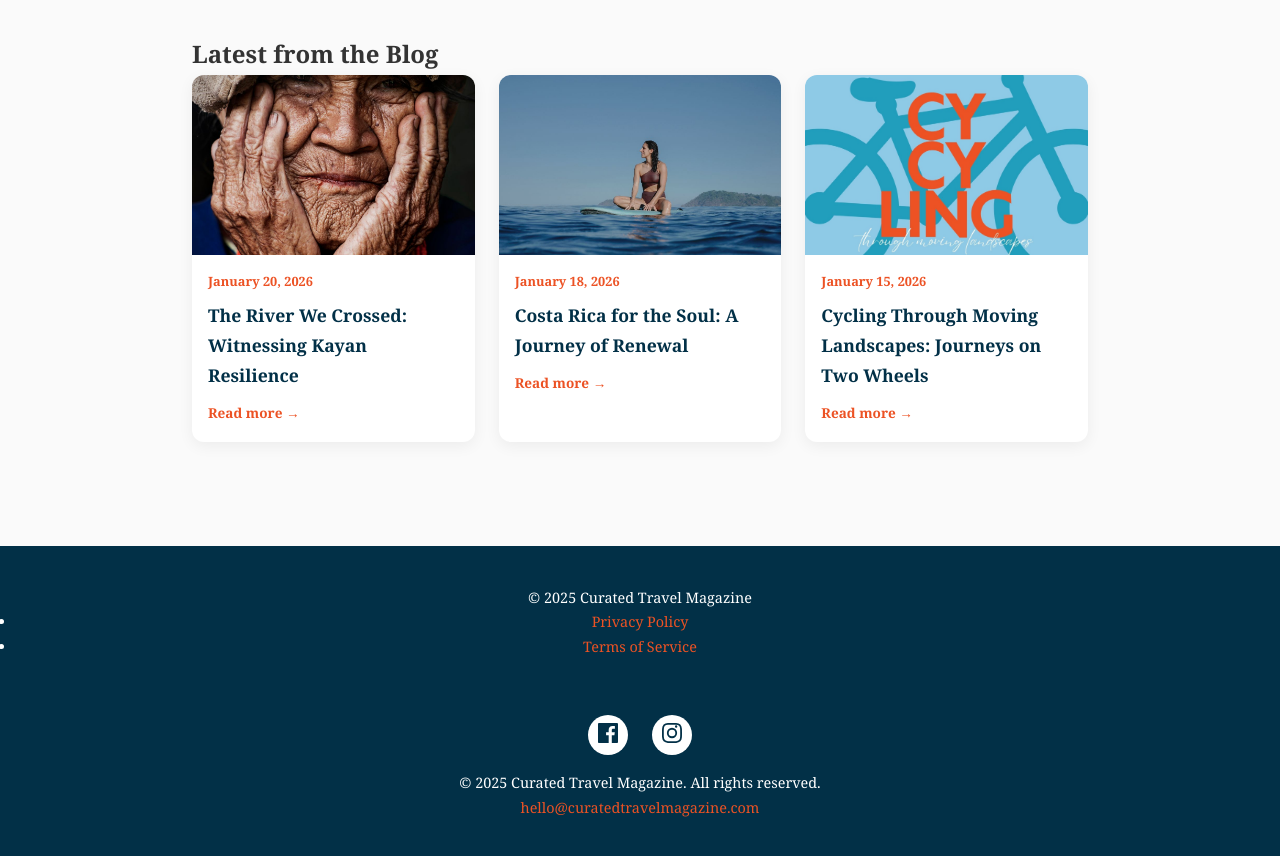
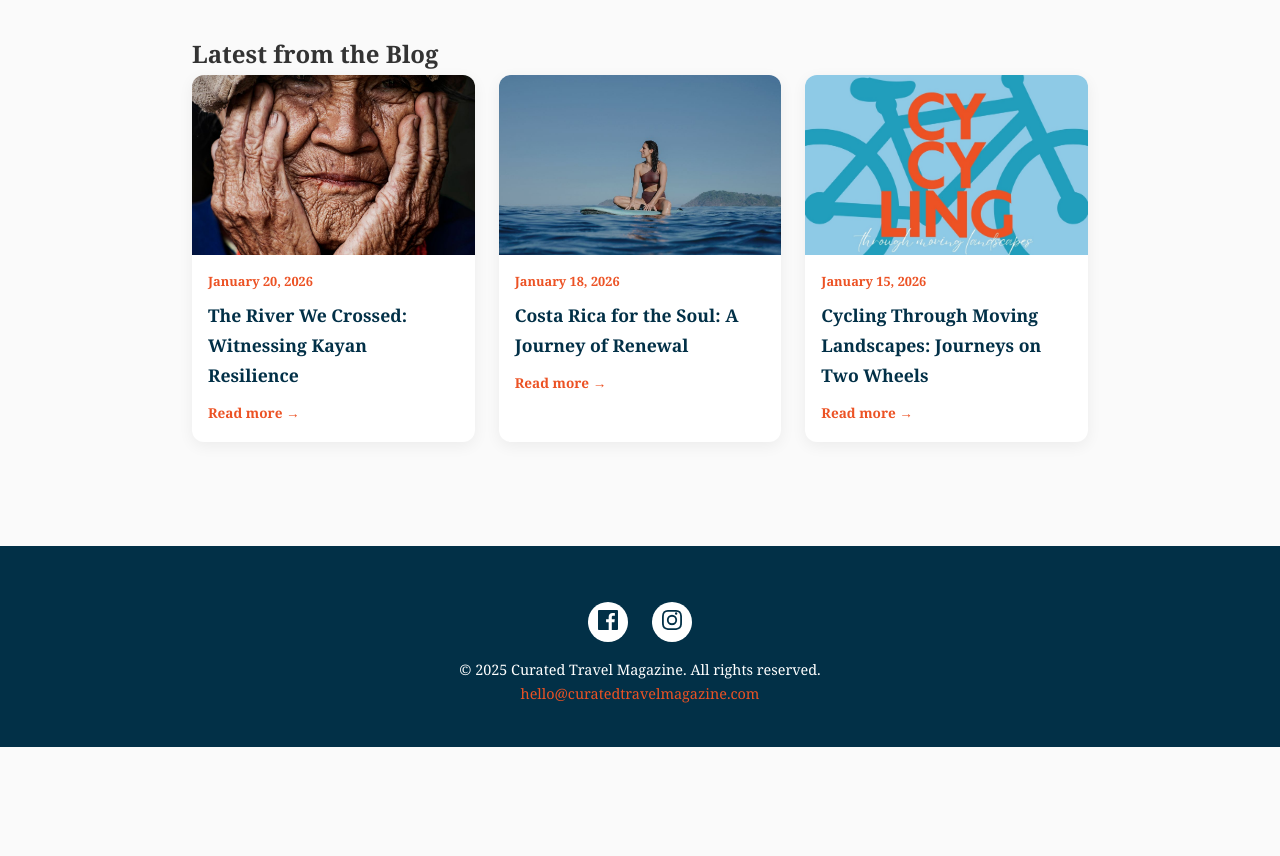
Before and after one commit to CuratedTravelMagazine/Curated-Travel-Magazine, a Jekyll site: the page built from subscribe.html, in a window 1280 px wide and 900 px high, scrolled down 1408 px. Shown: the top 856 px of the window. Built offline with Jekyll 4.4.1, drawn with Linux system fonts in a browser that asks for light colours; after the commit the page ends 2155 px from its top, so only the background shows below that.

Commit message:
Add files via upload

```diff
--- a/_includes/footer.html
+++ b/_includes/footer.html
@@ -1,12 +1,6 @@
 <footer>
-  <div class="footer-content">
-    <p>© 2025 Curated Travel Magazine</p>
-    <ul class="footer-links">
-      <li><a href="/privacy">Privacy Policy</a></li>
-      <li><a href="/terms">Terms of Service</a></li>
-    </ul>
- </div>
-<footer>
+
+
     <div class="social-links">
       <a href="https://www.facebook.com/profile.php?id=61583405112785" target="_blank" aria-label="Facebook">
         <svg xmlns="http://www.w3.org/2000/svg" viewBox="0 0 24 24" fill="currentColor" width="20" height="20"><path d="M22.675 0h-21.35C.597 0 0 .597 0 1.333v21.334C0 23.403.597 24 1.325 24h11.493v-9.294H9.691v-3.622h3.127V8.413c0-3.1 1.893-4.788 4.657-4.788 1.325 0 2.463.099 2.795.143v3.24l-1.918.001c-1.504 0-1.795.715-1.795 1.763v2.313h3.588l-.467 3.622h-3.121V24h6.116c.728 0 1.325-.597 1.325-1.333V1.333C24 .597 23.403 0 22.675 0z"/></svg>
@@ -17,7 +11,6 @@
     </div>
     <p>© 2025 Curated Travel Magazine. All rights reserved.</p>
     <p><a href="mailto:hello@curatedtravelmagazine.com">hello@curatedtravelmagazine.com</a></p>
-  </footer>
 
 
 </footer>
```
